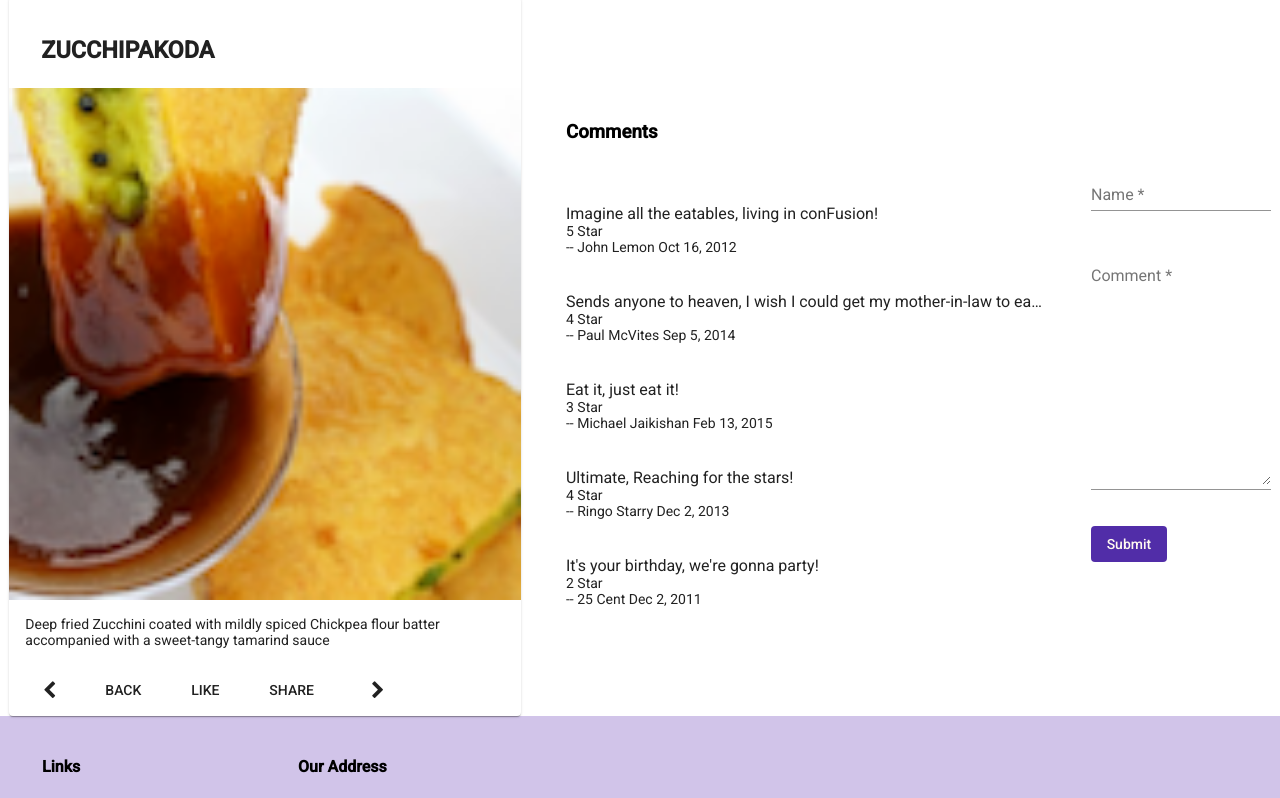
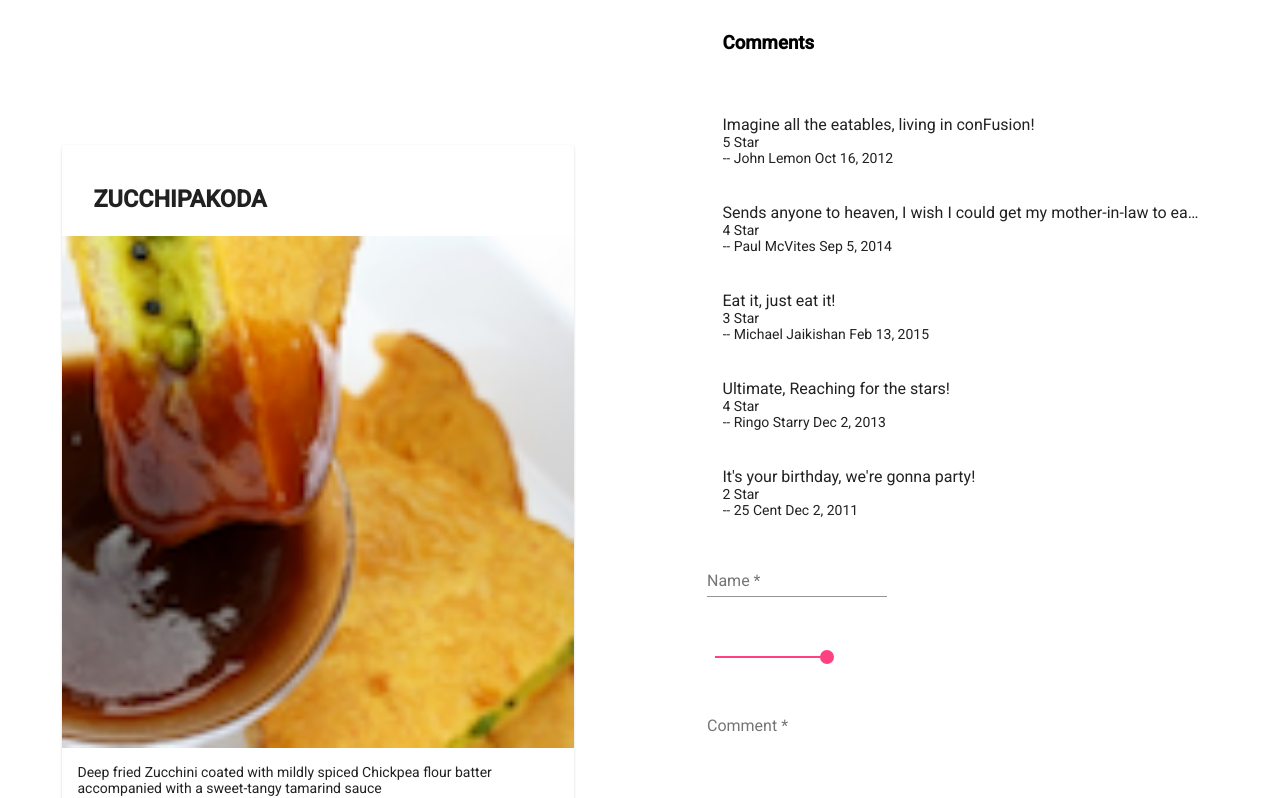
Before and after one commit to Yassine1702/-Angular-conFusion, an Angular app: page /dishdetail/1 in a window 1280 px wide. Shown: the part 342-1140 px from the top of the page. Built offline with nearby package versions, Linux system fonts and the light colour scheme.

Commit message:
added mat-slider and partially fixed the position

```diff
--- a/src/app/app.module.ts
+++ b/src/app/app.module.ts
@@ -15,6 +15,7 @@ import { MatSelectModule} from '@angular/material/select';
 import { MatSlideToggleModule} from '@angular/material/slide-toggle';
 import { FormsModule } from '@angular/forms';
 import { ReactiveFormsModule } from '@angular/forms';
+import {MatSliderModule} from '@angular/material/slider';
 
 import { AppComponent } from './app.component';
 
@@ -64,7 +65,8 @@ import { LoginComponent } from './login/login.component';
     ReactiveFormsModule,
     MatSelectModule,
     MatSlideToggleModule,
-    MatProgressSpinnerModule
+    MatProgressSpinnerModule,
+    MatSliderModule
   ],
   entryComponents:[
     LoginComponent
--- a/src/app/dishdetail/dishdetail.component.html
+++ b/src/app/dishdetail/dishdetail.component.html
@@ -34,15 +34,14 @@
    <div fxFlex="40" *ngIf="dish">
 
     <div mat-subheader ><h3>Comments</h3></div>
-    <mat-list  >
+    <mat-list >
         <mat-list-item *ngFor="let item of dish.comments">
             <div mat-line> {{item.comment}} </div>
             <div mat-line> {{item.rating}} Star</div>
             <div mat-line> -- {{item.author}} {{item.date | date}} </div>
         </mat-list-item>
     </mat-list>
-    </div>
-    <div>
+
         <form novalidate [formGroup]="form" #fform="ngForm" (ngSubmit)="onSubmit()">
             <p>
                 <mat-form-field>
@@ -51,7 +50,9 @@
                         {{formErrors.name}}
                     </mat-error>
                 </mat-form-field>
-
+            </p>
+            <p>
+                <mat-slider min="0" max="5" step="1" value="5" thumbLabel></mat-slider>
             </p>
             <p>
                 <mat-form-field>
@@ -61,6 +62,9 @@
             </p>
             <button type="submit" mat-button class="background-primary text-floral-white" [disabled]="form.invalid">Submit</button>
         </form>
+
     </div>
 
+
+
 </div>
```
